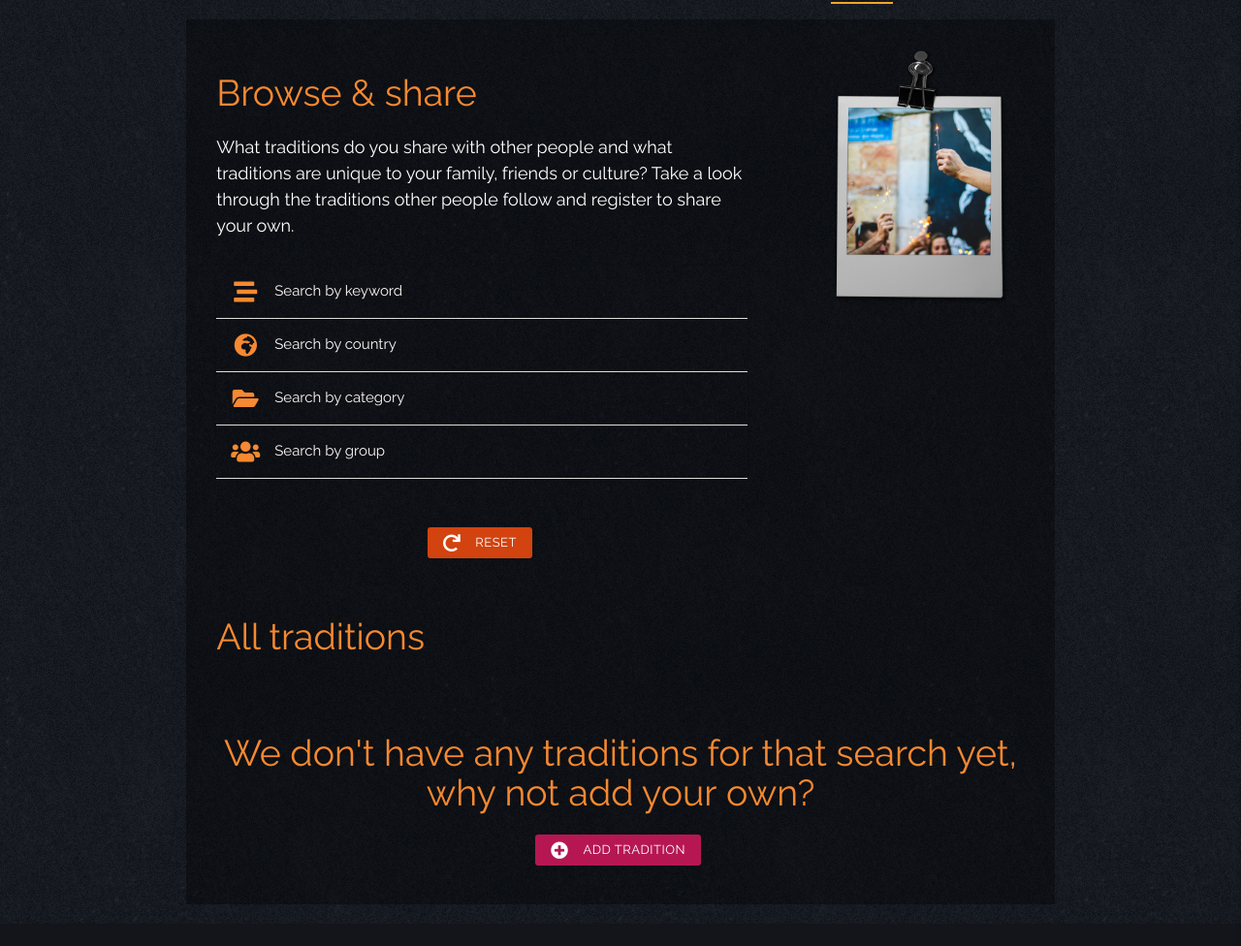
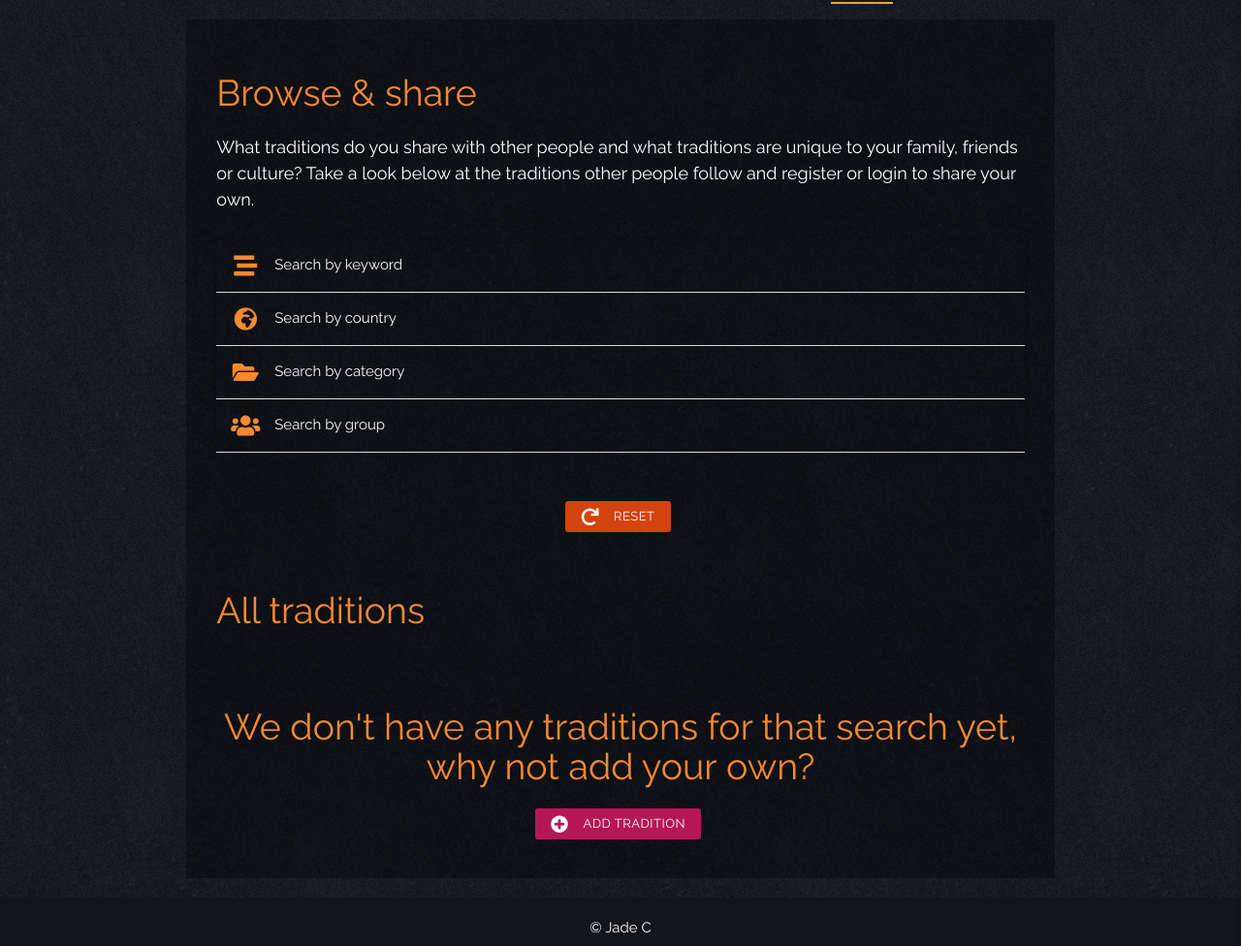
Before and after one commit to Jade-ux/OurTraditions, a Flask app: page / in a window 1280 px wide. Shown: the part 130-1106 px from the top of the page at 97% size. Run offline with Flask 2, Linux system fonts and the light colour scheme; data that the repository does not hold is empty; some libraries are stand-ins or nearby versions.

Commit message:
Changed tradition cards on profile page to reflect changes in base template. Removed featured image as it was detracting from the design of the site.

```diff
--- a/static/css/style.css
+++ b/static/css/style.css
@@ -44,21 +44,10 @@ body {
     font-size: 1.6rem;
 }
 
-.feature-image img{
-   width: 80%;
-}
-
 .footer {
     background-color: #13151a;
     padding-top: 20px;
     height: 50px;
-}
-
-@media only screen and (max-width: 991px){
-
-    .feature-image {
-        display: none;
-    }
 }
 
 /*-------------------------------------------------Headings*/
--- a/templates/base.html
+++ b/templates/base.html
@@ -78,13 +78,12 @@
             {% block introAndSearch %}
             <!--Intro section-->
 <div class="row overview-row">
-    <div class="col s12 l8">
+    <div class="col s12">
         <div class="row">
             <div class="col s12">
                 <h2>Browse & share</h2>
                 <p class="white-text subtitle">What traditions do you share with other people and what traditions are
-                    unique to your family, friends or culture? Take a look through the traditions other people follow and register to
-                    share your own.</p>
+                    unique to your family, friends or culture? Take a look below at the traditions other people follow and register or login to share your own.</p>
             </div>
         </div>
         <!--Search accordions-->
@@ -191,7 +190,6 @@
             </div>
         </div>
     </div>
-    <div class="col s12 l4 feature-image"><img src="/static/images/photo-for-traditions.png" class="right" alt=""></div>
 </div>
             {% endblock %}
             {% block content %}
```
